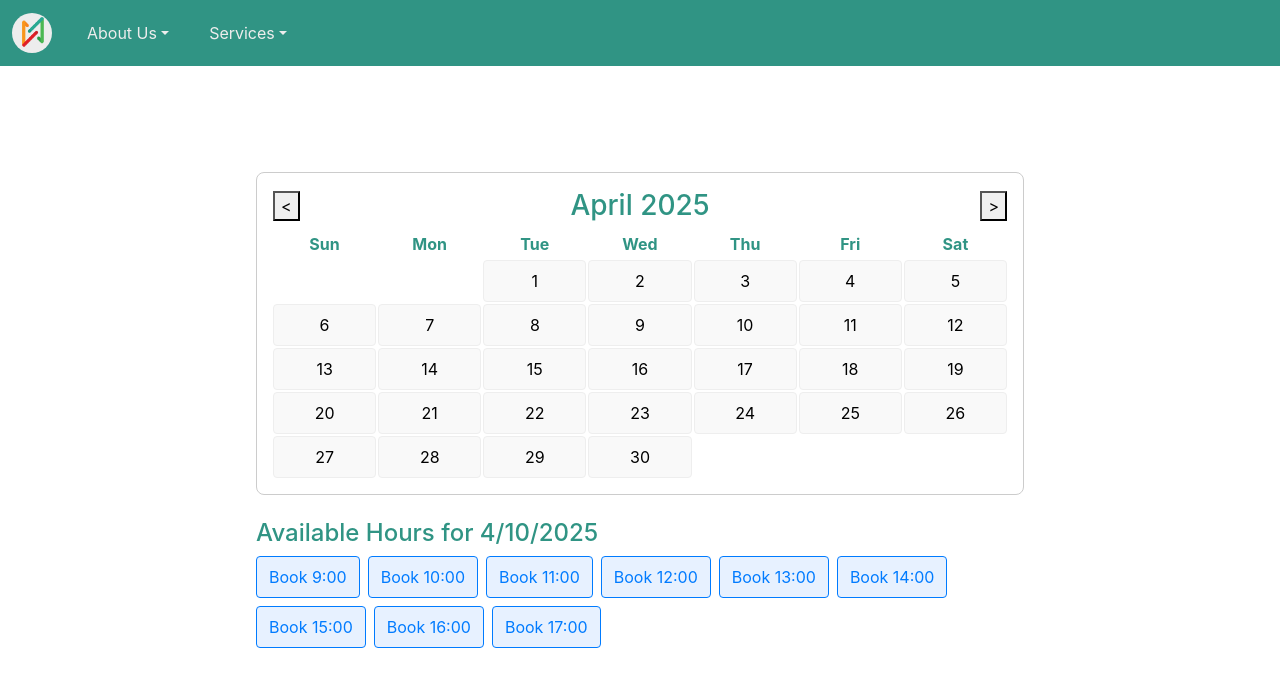
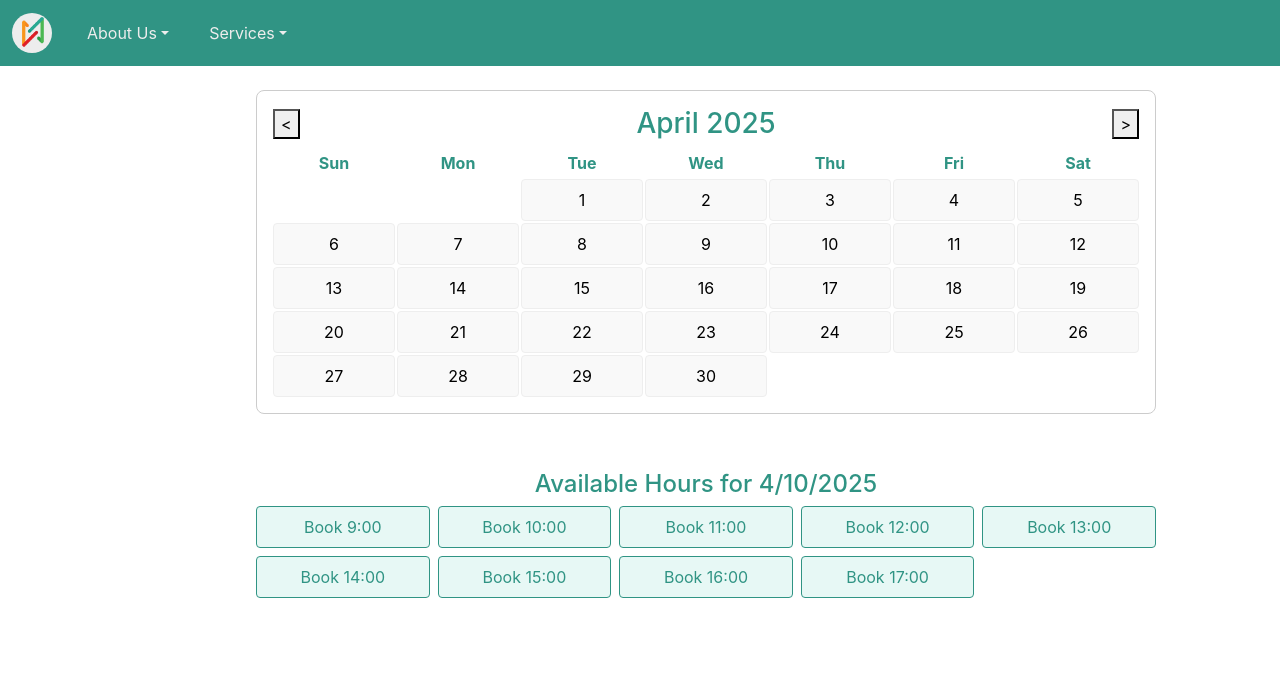
Before and after one commit to mmorac/qadynamicscr, a React (Create React App) app: page / in a window 1280 px wide. Both pictures are taken after a click on the button "10". Shown: the top 686 px of the page. Built offline with nearby package versions, Linux system fonts and the light colour scheme.

Commit message:
Mejorando la visualización

```diff
--- a/src/presentation/home/home.tsx
+++ b/src/presentation/home/home.tsx
@@ -67,19 +67,21 @@ const Home: React.FC = () => {
     const availableHours = selectedDate ? getAvailableHours(selectedDate) : [];
 
     return (
-        <div className='informative'>
-            <Calendar onDateSelect={setSelectedDate} />
-            <div>
+        <div className='informative' style={{ display: 'flex', alignItems: 'flex-start', gap: 32 }}>
+            <div style={{ minWidth: 900 }}>
+                <Calendar onDateSelect={setSelectedDate} />
+            </div>
+            <div style={{ flex: 1, display: 'flex', flexDirection: 'column', alignItems: 'center' }}>
                 <h4>
                     {selectedDate
                         ? `Available Hours for ${selectedDate.toLocaleDateString()}`
                         : 'Select a date to see available hours'}
                 </h4>
-                <div style={{ display: 'flex', flexWrap: 'wrap', gap: 8 }}>
+                <div style={{ display: 'grid', gridTemplateColumns: 'repeat(5, 1fr)', gap: 8, width: 900 }}>
                     {availableHours.map((hour) => (
                         <button
                             key={hour}
-                            style={{ padding: '8px 12px', borderRadius: 4, border: '1px solid #007bff', background: '#e7f1ff', color: '#007bff', cursor: 'pointer' }}
+                            style={{ padding: '8px 12px', borderRadius: 4, border: '1px solid rgb(48, 148, 132)', background: '#e7f8f5', color: 'rgb(48, 148, 132)', cursor: 'pointer' }}
                             onClick={() => alert(`Booked ${hour} on ${selectedDate?.toLocaleDateString()}`)}
                         >
                             Book {hour}
```
